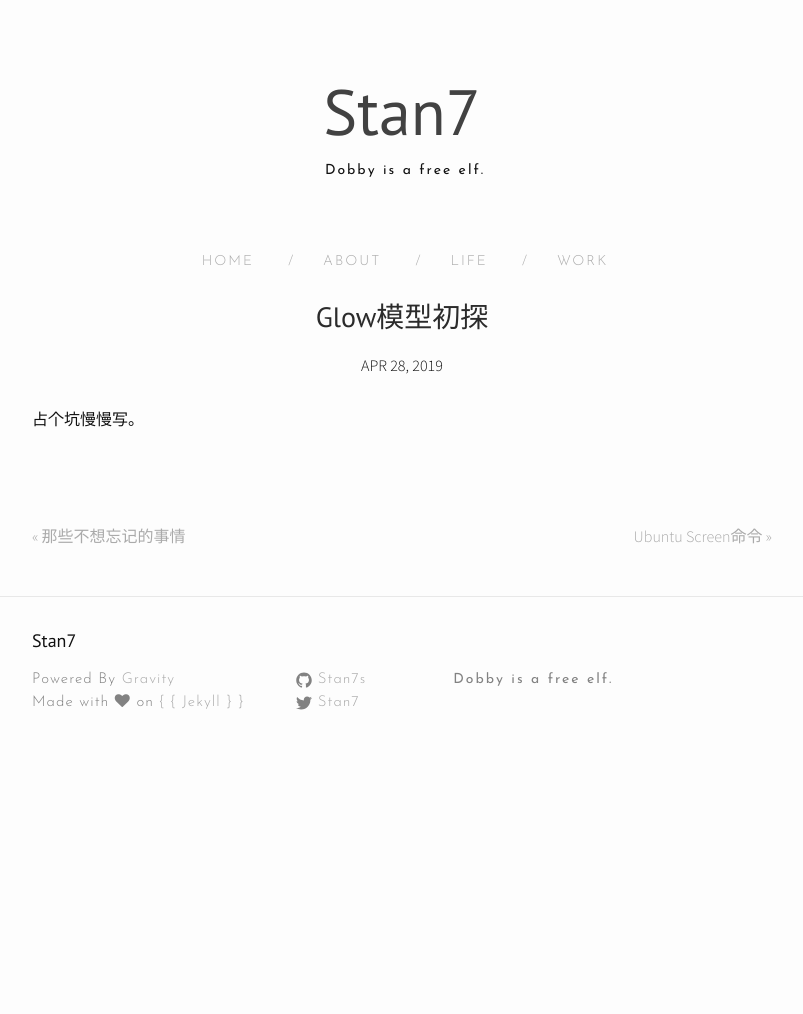
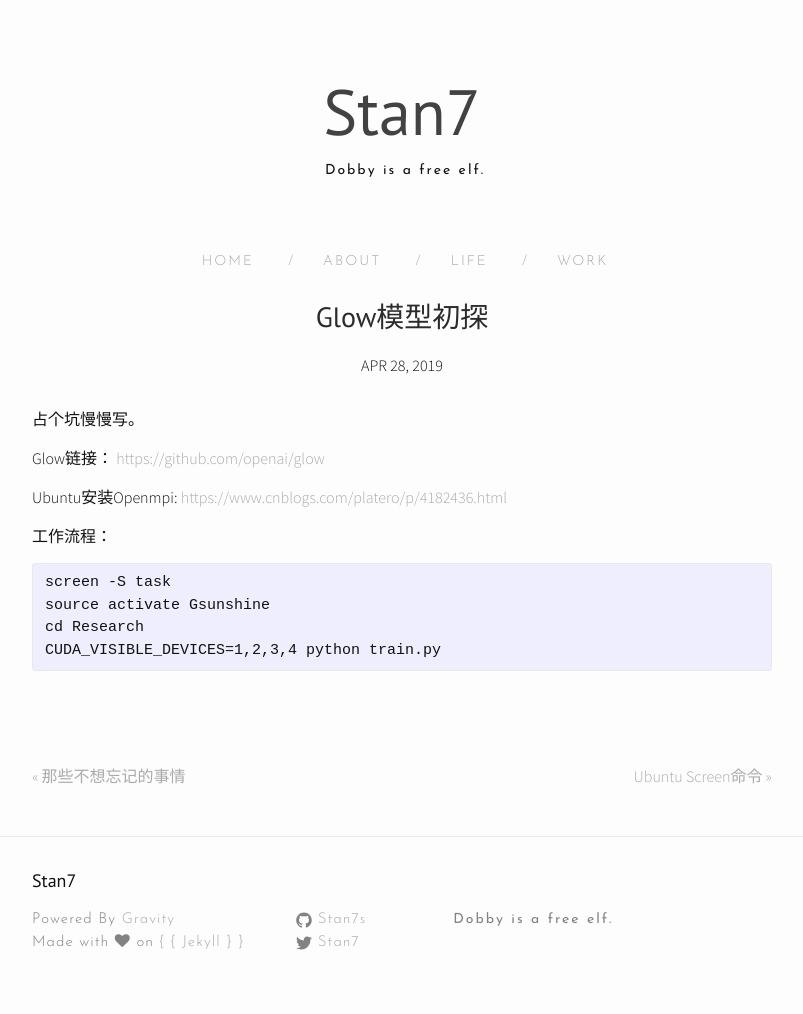
Before and after one commit to Stan7s/stan7s.github.io, a Jekyll site: the page built from _posts/2019-04-28-000.markdown, in a window 1280 px wide. Shown: the whole page, without its empty margins (238-1041 px from the left). Built offline with Jekyll 4.4.1, drawn with Linux system fonts in a browser that asks for light colours; nearby versions of some CDN libraries; before the commit the page ends 900 px from its top, so only the background shows below that.

Commit message:
Update 2019-04-28-000.markdown

````diff
--- a/_posts/2019-04-28-000.markdown
+++ b/_posts/2019-04-28-000.markdown
@@ -6,3 +6,17 @@
 author: "Stan7"
 ---
 占个坑慢慢写。
+
+Glow链接：
+[https://github.com/openai/glow](https://github.com/openai/glow)
+
+Ubuntu安装Openmpi:
+[https://www.cnblogs.com/platero/p/4182436.html](https://www.cnblogs.com/platero/p/4182436.html)
+
+工作流程：
+```
+screen -S task
+source activate Gsunshine
+cd Research
+CUDA_VISIBLE_DEVICES=1,2,3,4 python train.py
+```
````
